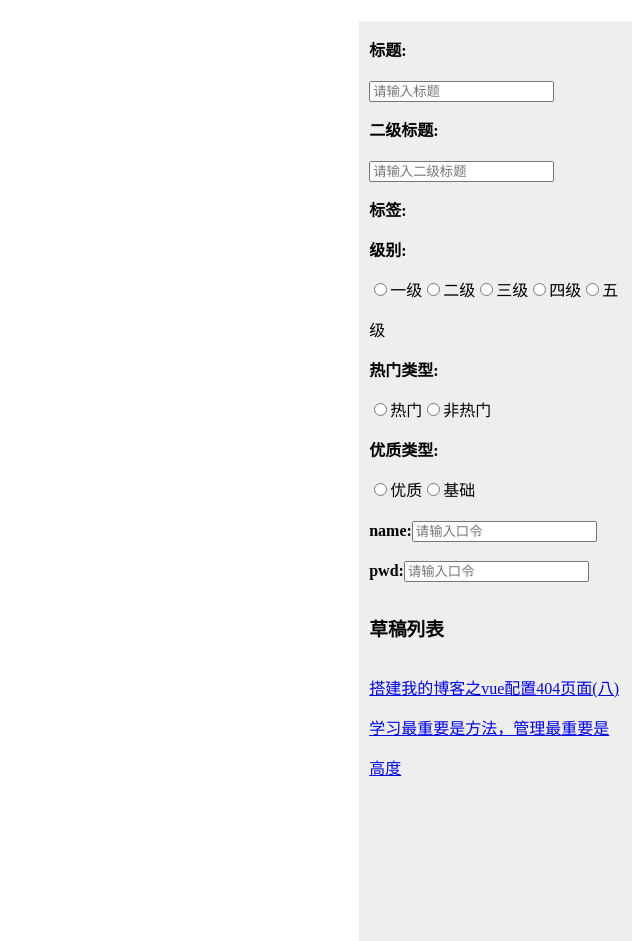
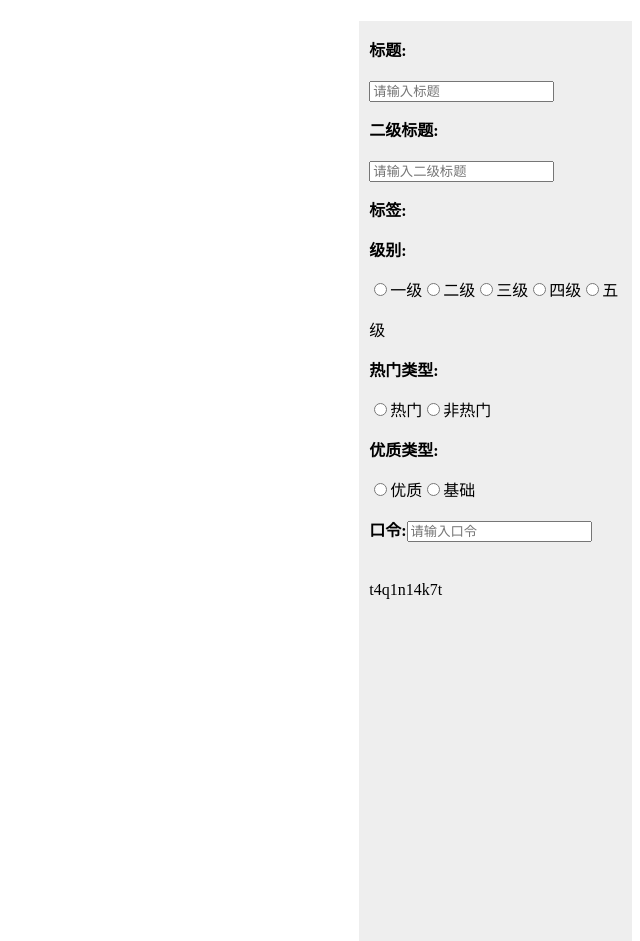
Before and after one commit to jdnotes/my-blog-easylearn, a Vue app: page /editor in a window 1280 px wide. Shown: the whole page, without its empty margins (640-1280 px from the left). Built offline with nearby package versions, Linux system fonts and the light colour scheme; no server answers; what mavon-editor would draw is missing.

Commit message:
update editor

```diff
--- a/src/components/edit/editor.vue
+++ b/src/components/edit/editor.vue
@@ -35,15 +35,13 @@
         </span>
         </div>
         <div>
-          <strong>name:</strong><input v-model="username" placeholder="请输入口令">
-          <br>
-          <strong>pwd:</strong><input v-model="password" placeholder="请输入口令">
+          <strong>口令:</strong><input v-model="publishWord" placeholder="请输入口令">
         </div>
       </div>
       <div>
-        <h3>草稿列表</h3>
-        <a href="#">搭建我的博客之vue配置404页面(八)</a><br>
-        <a href="#">学习最重要是方法，管理最重要是高度</a>
+        <h3></h3>
+        <span>{{otherCode}}</span><br>
+        <a href="#"></a>
       </div>
     </nav>
     <section>
@@ -59,8 +57,8 @@
     data() {
       return {
         title: "",
-        username: "",
-        password: "",
+        publishWord: "",
+        otherCode: "",
         secondTitle: "",
         logo: "",
         level: "",
@@ -123,6 +121,8 @@
       loadAll() {
         this.setFullScreen();
 
+        this.otherCode = this.randomString(10);
+
         this.http.post(this.ports.tag.cloud, {}, res => {
           if (res.success) {
             let datas = res.data.results;
@@ -161,14 +161,14 @@
           articleHtml: render,
           quality: this.quality,
           hot: this.hot,
-          username: this.username,
-          password: this.password
+          publishWord: this.publishWord
         }, res => {
           if (res.success) {
             //let datas = res.data.results;
             //console.log(datas);
           } else {
-            console.log(res.message);
+            //console.log(res.message);
+            alert(res.message);
           }
         })
       },
@@ -188,6 +188,16 @@
         //let fullScreen = this.$refs.editor.s_fullScreen;
         //console.log(fullScreen);
         this.$refs.editor.s_fullScreen = true;
+      },
+      randomString(len) {
+        len = len || 32;
+        let chars = "abcdefghijklmnopqrstuvwxyz0123456789";
+        var maxPos = chars.length;
+        var randomStr = "";
+        for (let i = 0; i < len; i++) {
+          randomStr += chars.charAt(Math.floor(Math.random() * maxPos));
+        }
+        return randomStr;
       }
     }
   }
--- a/src/script/http.js
+++ b/src/script/http.js
@@ -31,7 +31,7 @@ function handleResults(response) {
       console.log('传参错误')
     }
     result.errorCode = remoteResponse.errorCode
-    result.message = remoteResponse.message
+    result.message = remoteResponse.msg
   }
   return result
 }
```
